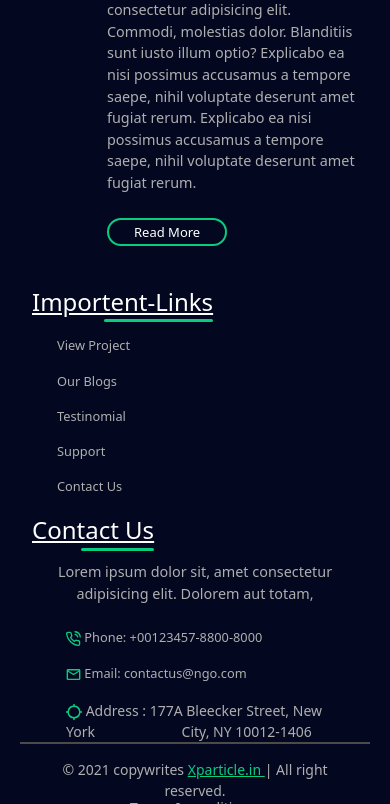
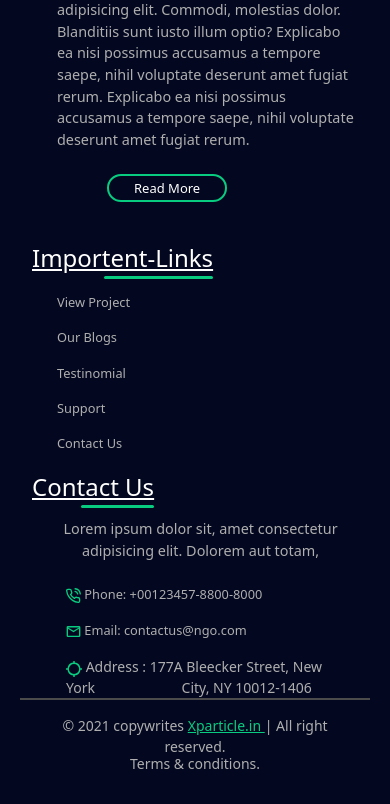
Before and after one commit to hdubey64/Ngo-project, a plain HTML site: page index.html in a window 390 px wide. Shown: the part 7000-7804 px from the top of the page. Drawn offline with nearby package versions, Linux system fonts and the light colour scheme.

Commit message:
Footer Margin Fixed

```diff
--- a/assets/css/style.css
+++ b/assets/css/style.css
@@ -673,7 +673,7 @@ footer {
    font-size: 0.9rem;
 }
 .footer-content1 > p {
-   padding-left: 75px;
+   padding-left: 25px;
 }
 .main {
    border-bottom: 2px solid var(--dkGrayColor);
@@ -791,6 +791,9 @@ footer {
    .content-left p {
       width: 100%;
    }
+   .section-title2 p {
+      padding-left: 11px;
+   }
 }
 
 @keyframes navLinkFade {
```
